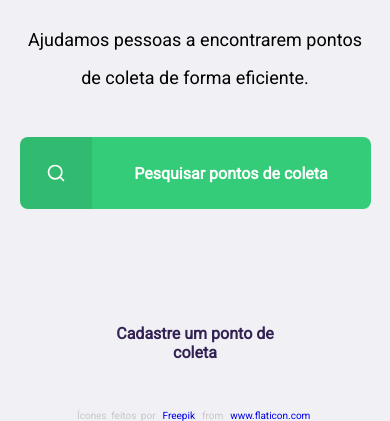
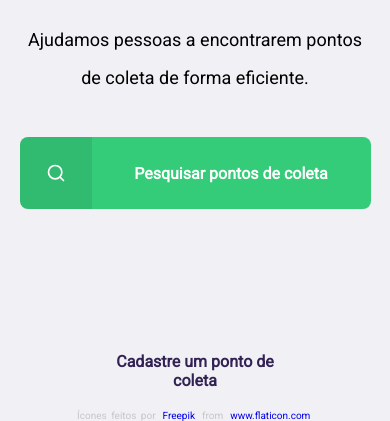
Before and after one commit to ItaloCosta99/Ecoleta, a website: page src/views/index.html in a window 390 px wide. Shown: the part 434-855 px from the top of the page. Drawn offline with nearby package versions, Linux system fonts and the light colour scheme; files that its build step writes are made by us from their sources.

Commit message:
Changes on responsive

```diff
--- a/public/styles/responsive.css
+++ b/public/styles/responsive.css
@@ -54,7 +54,7 @@
 
     #page-home header a {
         position: absolute;
-        bottom: 48px;
+        bottom: 20px;
 
         left: 50%;
         transform: translateX(-50%);
```
